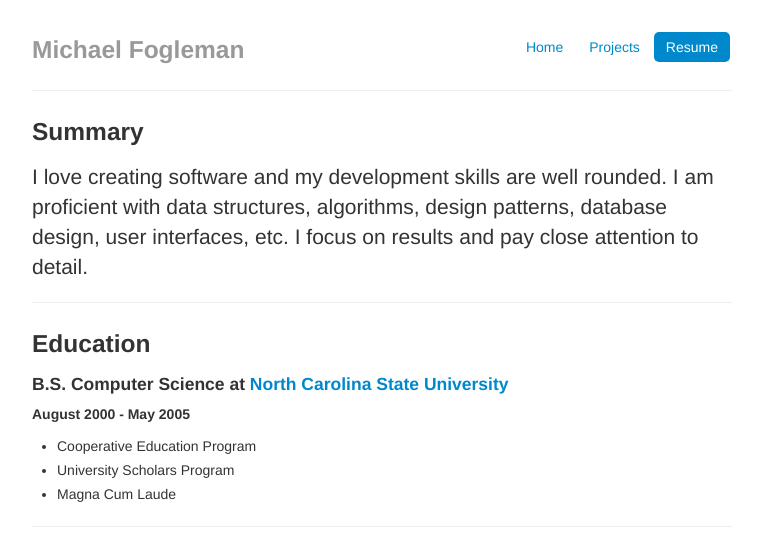
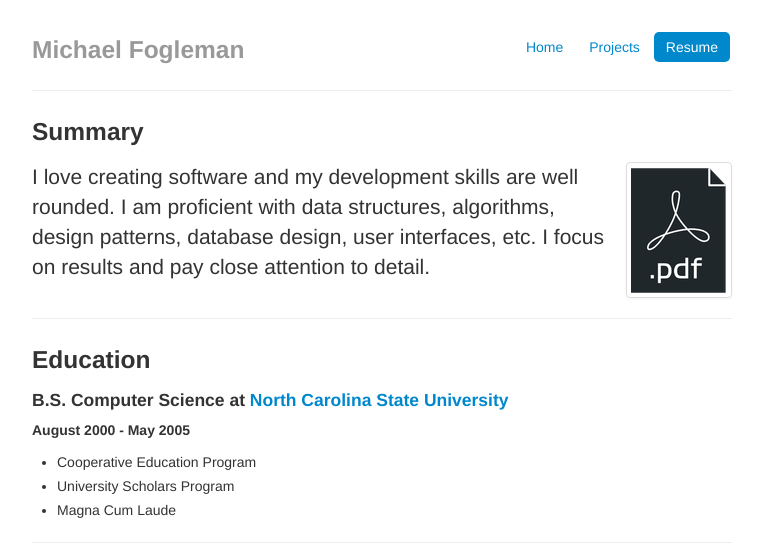
Before and after one commit to fogleman/OldWebsite, a Flask app: page /resume/ in a window 1280 px wide. Shown: the top 555 px of the page, without its empty margins (258-1021 px from the left). Run offline with Flask 2, Linux system fonts and the light colour scheme; some libraries are stand-ins or nearby versions.

Commit message:
added pdf

```diff
--- a/www/templates/resume.html
+++ b/www/templates/resume.html
@@ -2,8 +2,11 @@
 
 {% block content %}
     <h3>Summary</h3>
+    <div class="thumbnail pull-right" style="margin: 0 0 20px 20px;">
+        <a href="{{ static('resume.pdf') }}"><img src="{{ static('icons/pdf.png') }}"></a>
+    </div>
     <p class="lead">I love creating software and my development skills are well rounded. I am proficient with data structures, algorithms, design patterns, database design, user interfaces, etc. I focus on results and pay close attention to detail.</p>
-    <hr>
+    <hr style="clear: both;">
     <h3>Education</h3>
     <h4>B.S. Computer Science at <a href="http://www.ncsu.edu/">North Carolina State University</a></h4>
     <h5>August 2000 - May 2005</h5>
```
Also changed, not shown: www/static/icons/pdf.png (added), 1 other file.
